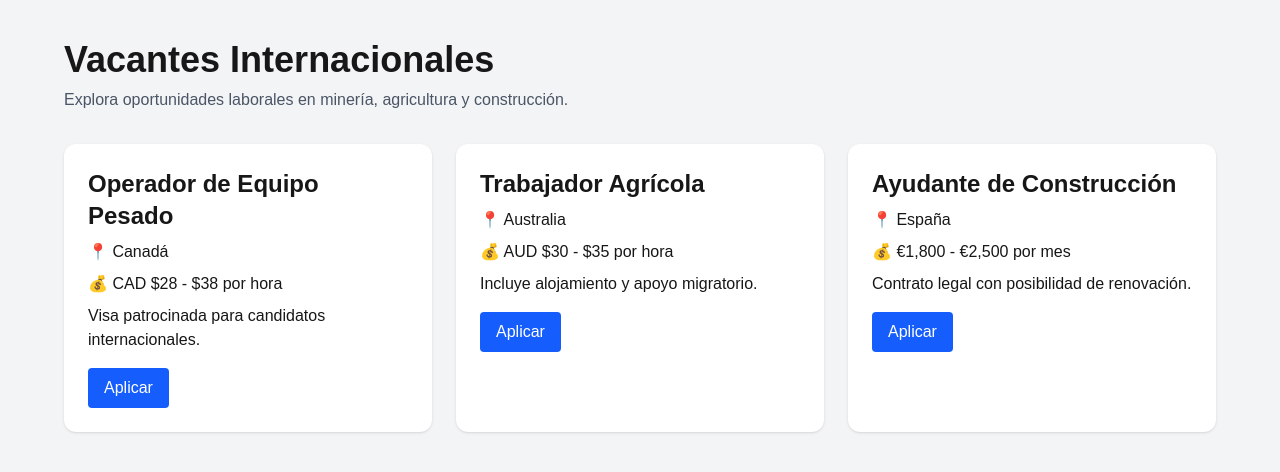
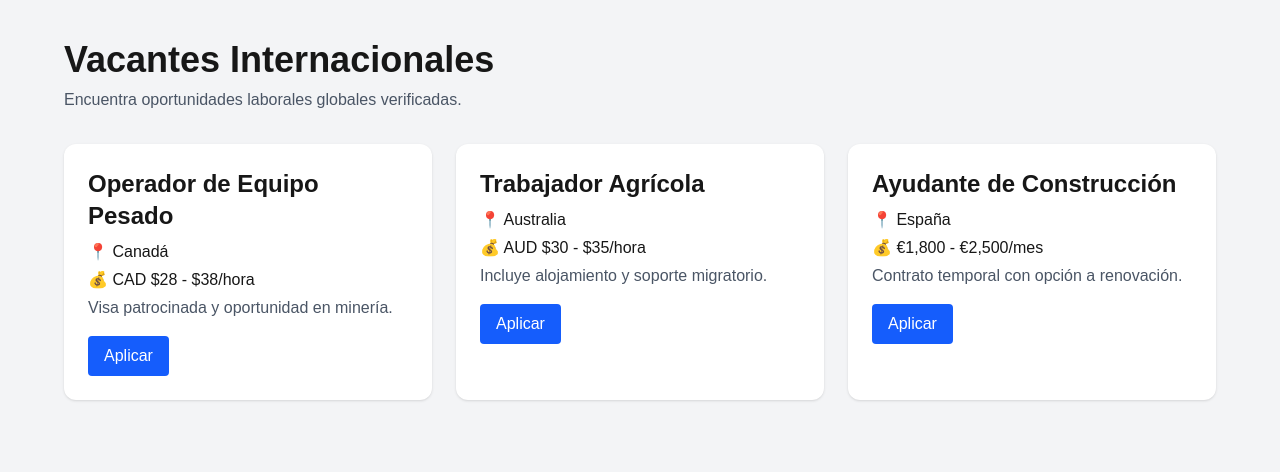
Before and after one commit to mantoniomolina74-ux/global-career-ai, a Next.js app: page /empleos in a window 1280 px wide. Shown: the top 472 px of the page. Built offline with nearby package versions, Linux system fonts and the light colour scheme.

Commit message:
Add apply button interaction in jobs page

```diff
--- a/app/empleos/page.tsx
+++ b/app/empleos/page.tsx
@@ -1,4 +1,25 @@
 export default function EmpleosPage() {
+  const empleos = [
+    {
+      titulo: "Operador de Equipo Pesado",
+      pais: "Canadá",
+      pago: "CAD $28 - $38/hora",
+      descripcion: "Visa patrocinada y oportunidad en minería."
+    },
+    {
+      titulo: "Trabajador Agrícola",
+      pais: "Australia",
+      pago: "AUD $30 - $35/hora",
+      descripcion: "Incluye alojamiento y soporte migratorio."
+    },
+    {
+      titulo: "Ayudante de Construcción",
+      pais: "España",
+      pago: "€1,800 - €2,500/mes",
+      descripcion: "Contrato temporal con opción a renovación."
+    }
+  ];
+
   return (
     <main className="min-h-screen bg-gray-100 p-10">
       <div className="max-w-6xl mx-auto">
@@ -7,77 +28,28 @@ export default function EmpleosPage() {
         </h1>
 
         <p className="text-gray-600 mb-8">
-          Explora oportunidades laborales en minería, agricultura y construcción.
+          Encuentra oportunidades laborales globales verificadas.
         </p>
 
         <div className="grid md:grid-cols-3 gap-6">
-
-          <div className="bg-white p-6 rounded-xl shadow">
+          {empleos.map((empleo, index) => (
+            <div key={index} className="bg-white p-6 rounded-xl shadow">
               <h2 className="text-2xl font-bold mb-2">
-              Operador de Equipo Pesado
+                {empleo.titulo}
               </h2>
 
-            <p className="mb-2">
-              📍 Canadá
-            </p>
+              <p className="mb-1">📍 {empleo.pais}</p>
+              <p className="mb-1">💰 {empleo.pago}</p>
 
-            <p className="mb-2">
-              💰 CAD $28 - $38 por hora
-            </p>
-
-            <p className="mb-4">
-              Visa patrocinada para candidatos internacionales.
+              <p className="mb-4 text-gray-600">
+                {empleo.descripcion}
               </p>
 
               <button className="bg-blue-600 text-white px-4 py-2 rounded">
                 Aplicar
               </button>
             </div>
-
-          <div className="bg-white p-6 rounded-xl shadow">
-            <h2 className="text-2xl font-bold mb-2">
-              Trabajador Agrícola
-            </h2>
-
-            <p className="mb-2">
-              📍 Australia
-            </p>
-
-            <p className="mb-2">
-              💰 AUD $30 - $35 por hora
-            </p>
-
-            <p className="mb-4">
-              Incluye alojamiento y apoyo migratorio.
-            </p>
-
-            <button className="bg-blue-600 text-white px-4 py-2 rounded">
-              Aplicar
-            </button>
-          </div>
-
-          <div className="bg-white p-6 rounded-xl shadow">
-            <h2 className="text-2xl font-bold mb-2">
-              Ayudante de Construcción
-            </h2>
-
-            <p className="mb-2">
-              📍 España
-            </p>
-
-            <p className="mb-2">
-              💰 €1,800 - €2,500 por mes
-            </p>
-
-            <p className="mb-4">
-              Contrato legal con posibilidad de renovación.
-            </p>
-
-            <button className="bg-blue-600 text-white px-4 py-2 rounded">
-              Aplicar
-            </button>
-          </div>
-
+          ))}
         </div>
       </div>
     </main>
--- a/app/subir-cv/page.tsx
+++ b/app/subir-cv/page.tsx
@@ -1,36 +1,60 @@
+"use client";
+
+import { useState } from "react";
+
 export default function SubirCVPage() {
+  const [archivo, setArchivo] = useState<File | null>(null);
+  const [mensaje, setMensaje] = useState("");
+
+  const manejarArchivo = (
+    event: React.ChangeEvent<HTMLInputElement>
+  ) => {
+    if (event.target.files && event.target.files.length > 0) {
+      setArchivo(event.target.files[0]);
+      setMensaje("");
+    }
+  };
+
+  const subirCV = () => {
+    if (!archivo) {
+      setMensaje("Por favor selecciona un archivo.");
+      return;
+    }
+
+    setMensaje(`CV seleccionado: ${archivo.name}`);
+  };
+
   return (
-    <main className="min-h-screen bg-gray-50 flex items-center justify-center px-4">
-
-      <div className="w-full max-w-2xl bg-white rounded-2xl shadow-lg p-8 border border-gray-200">
-
-        <h1 className="text-2xl font-bold text-gray-900 mb-2">
-          Subir Currículum
+    <main className="min-h-screen bg-gray-100 p-10">
+      <div className="max-w-2xl mx-auto bg-white p-8 rounded-xl shadow">
+        <h1 className="text-4xl font-bold mb-4">
+          Subir CV
         </h1>
 
         <p className="text-gray-600 mb-6">
-          Carga tu CV para aplicar a vacantes internacionales en minería, agricultura y construcción.
+          Carga tu currículum para futuras aplicaciones laborales.
         </p>
 
-        <div className="border-2 border-dashed border-gray-300 rounded-xl p-6 text-center bg-gray-50 hover:bg-gray-100 transition">
+        <input
+          type="file"
+          accept=".pdf,.doc,.docx"
+          onChange={manejarArchivo}
+          className="mb-4 block w-full"
+        />
 
-          <input
-            type="file"
-            className="w-full text-gray-700"
-          />
-
-          <p className="text-sm text-gray-500 mt-3">
-            Formatos aceptados: PDF, DOCX
-          </p>
-
-        </div>
-
-        <button className="mt-6 w-full bg-blue-600 hover:bg-blue-700 text-white font-semibold py-3 rounded-xl transition">
-          Enviar CV
+        <button
+          onClick={subirCV}
+          className="bg-blue-600 text-white px-6 py-3 rounded-lg"
+        >
+          Subir CV
         </button>
 
+        {mensaje && (
+          <p className="mt-4 font-medium">
+            {mensaje}
+          </p>
+        )}
       </div>
-
     </main>
   );
 }
```
Lines whose indentation alone changed are shown as unchanged.
